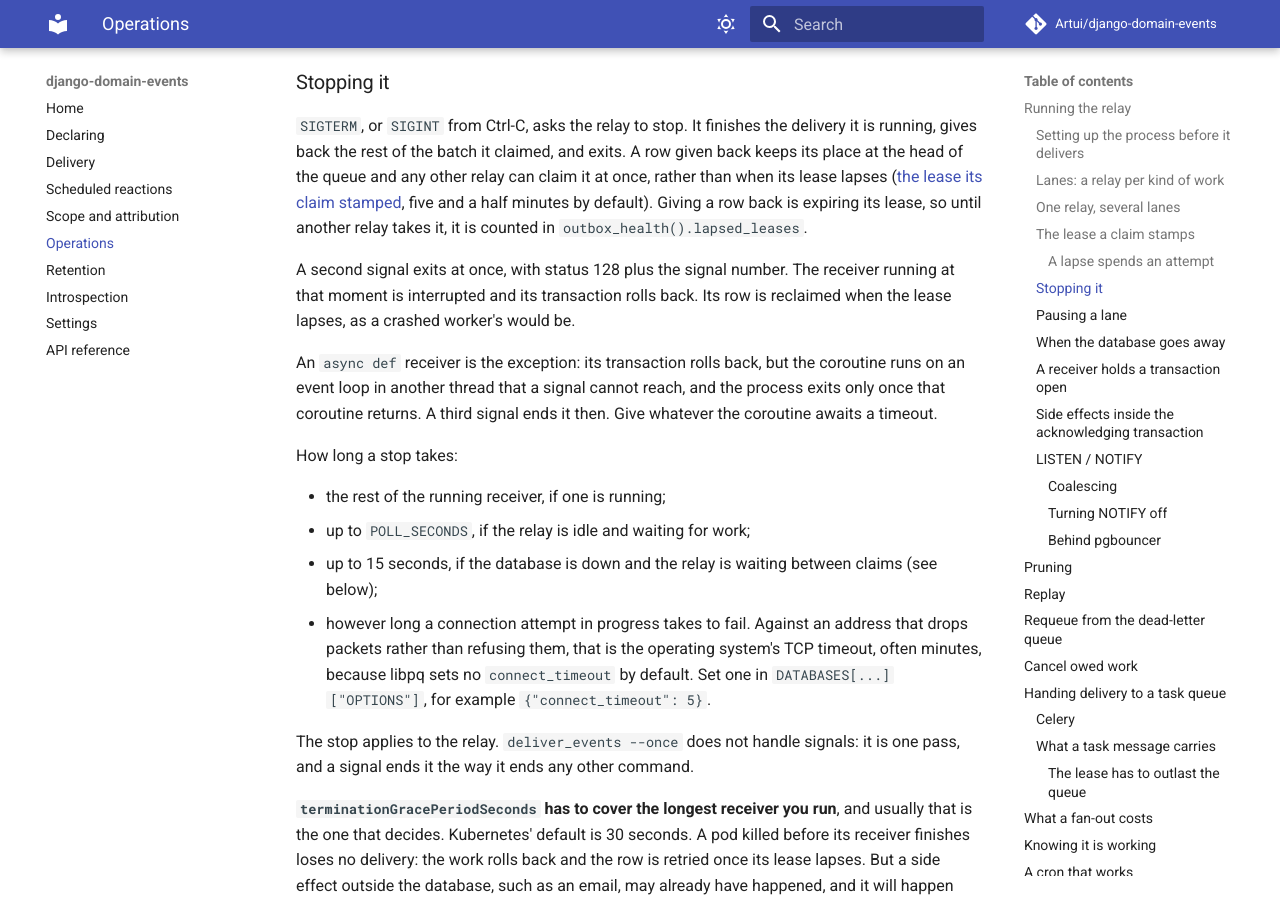
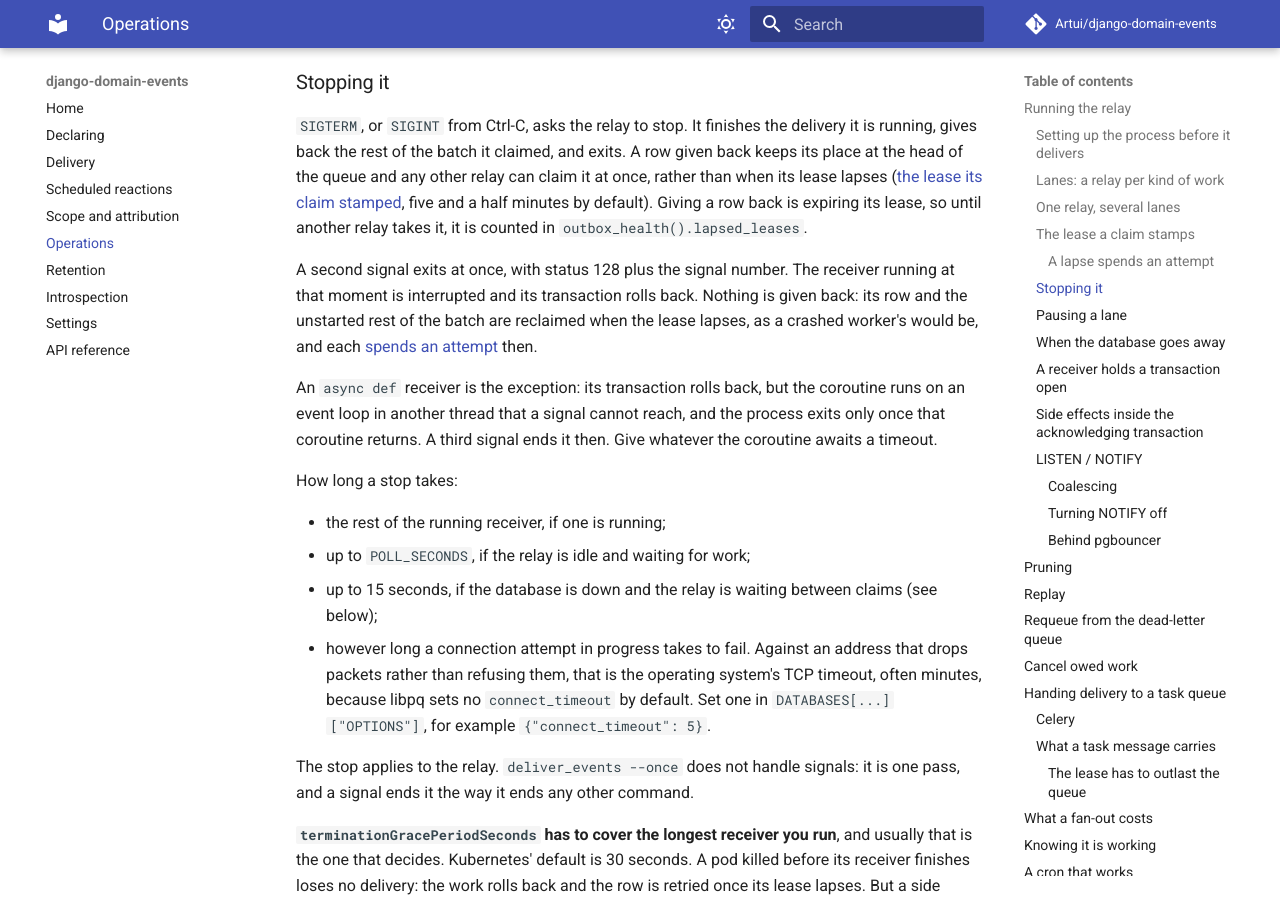
Before and after one commit to Artui/django-domain-events, an MkDocs documentation site: the page built from docs/operations.md, in a window 1280 px wide and 900 px high, scrolled down 7075 px. Built offline with MkDocs 1.6.1 and Material for MkDocs 9.7.7, drawn with Linux system fonts in a browser that asks for light colours; comment, search, counter and statistics services are not loaded.

Commit message:
Merge lane/lapse-attempt; a second signal's lapsed rows spend an attempt
Co-Authored-By: Claude Opus 5.5 <noreply@anthropic.com>

```diff
--- a/docs/operations.md
+++ b/docs/operations.md
@@ -348,7 +348,9 @@ relay takes it, it is counted in `outbox_health().lapsed_leases`.
 
 A second signal exits at once, with status 128 plus the signal number. The
 receiver running at that moment is interrupted and its transaction rolls back.
-Its row is reclaimed when the lease lapses, as a crashed worker's would be.
+Nothing is given back: its row and the unstarted rest of the batch are
+reclaimed when the lease lapses, as a crashed worker's would be, and each
+[spends an attempt](#a-lapse-spends-an-attempt) then.
 
 An `async def` receiver is the exception: its transaction rolls back, but the
 coroutine runs on an event loop in another thread that a signal cannot reach,
```
